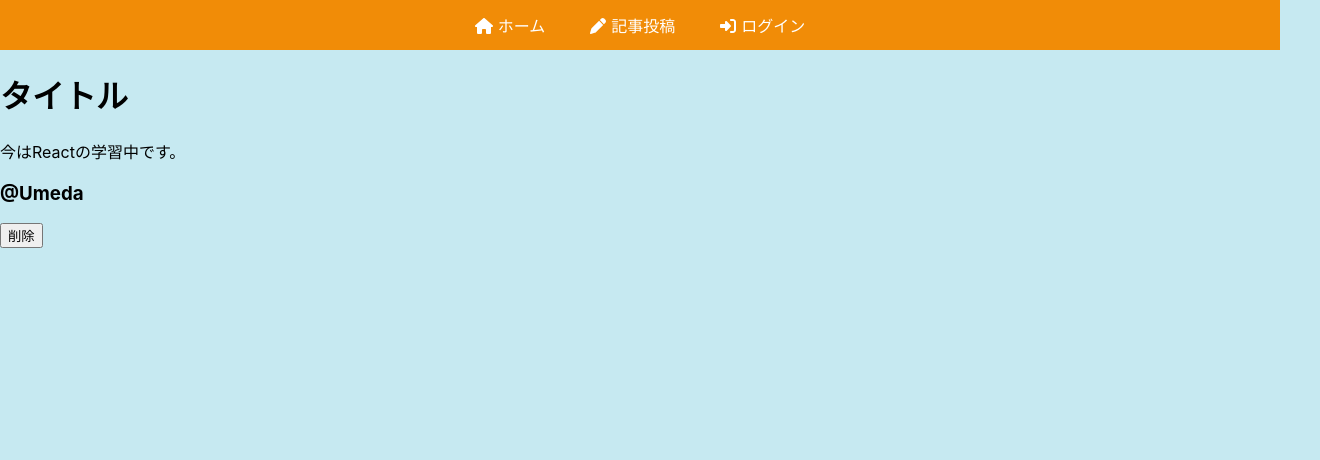
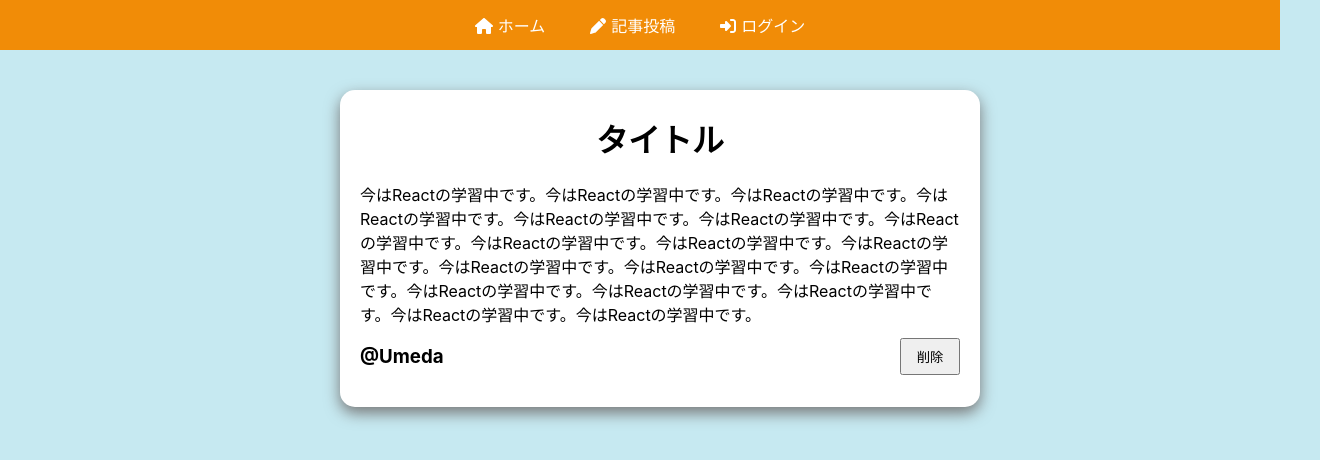
Before and after one commit to umedanaoyuki/react-blog-firebase, a React (Create React App) app: page / in a window 1280 px wide. Shown: the top 460 px of the page, 1320 px wide, since content can reach past the window. Built offline with nearby package versions, Linux system fonts and the light colour scheme.

Commit message:
css作成

```diff
--- /dev/null
+++ b/src/components/Home.css
@@ -0,0 +1,52 @@
+.homePage {
+    width: 100%;
+    height: calc(100vh - 80px);
+    height: auto;
+    display: flex;
+    flex-direction: column;
+    align-items: center;
+    padding: 20px;
+}
+
+.postContents {
+    width: 600px;
+    height: auto;
+    max-height: 600px;
+    background-color: white;
+    box-shadow: 0px 6px 15px 0px #777777;
+    margin: 20px;
+    padding: 20px;
+    border-radius: 15px;
+}
+
+.postHeader h1 {
+    text-align: center;
+    margin-top: 5px;
+}
+
+.postTextContents {
+    height: auto;
+    word-wrap: break-word;
+    max-height: 400px;
+    width: 100%;
+}
+
+.nameAndDeletButton {
+    display: flex;
+    align-items: center;
+}
+
+.nameAndDeletButton button {
+    flex: 10%;
+    padding: 7px 10px;
+    cursor: pointer;
+    transition: all 0.3s;
+}
+
+.nameAndDeletButton button:hover {
+    background-color: azure;
+}
+
+.nameAndDeletButton h3 {
+    flex: 90%;
+}
--- a/src/components/Home.js
+++ b/src/components/Home.js
@@ -1,4 +1,5 @@
 import React from 'react';
+import "./Home.css";
 
 function Home() {
   return (
@@ -7,15 +8,14 @@ function Home() {
         <div className="postHeader">
           <h1>タイトル</h1>
         </div>
+        <div className='postTextContents'>
+          今はReactの学習中です。今はReactの学習中です。今はReactの学習中です。今はReactの学習中です。今はReactの学習中です。今はReactの学習中です。今はReactの学習中です。今はReactの学習中です。今はReactの学習中です。今はReactの学習中です。今はReactの学習中です。今はReactの学習中です。今はReactの学習中です。今はReactの学習中です。今はReactの学習中です。今はReactの学習中です。今はReactの学習中です。今はReactの学習中です。
+        </div>
+        <div className='nameAndDeletButton'>
+          <h3>@Umeda</h3>
+          <button>削除</button>
+        </div>
       </div>
-      <div className='postTextContents'>
-        今はReactの学習中です。
-      </div>
-      <div className='nameAndDeletButton'>
-        <h3>@Umeda</h3>
-        <button>削除</button>
-      </div>
-
     </div>
   )
 }
```
